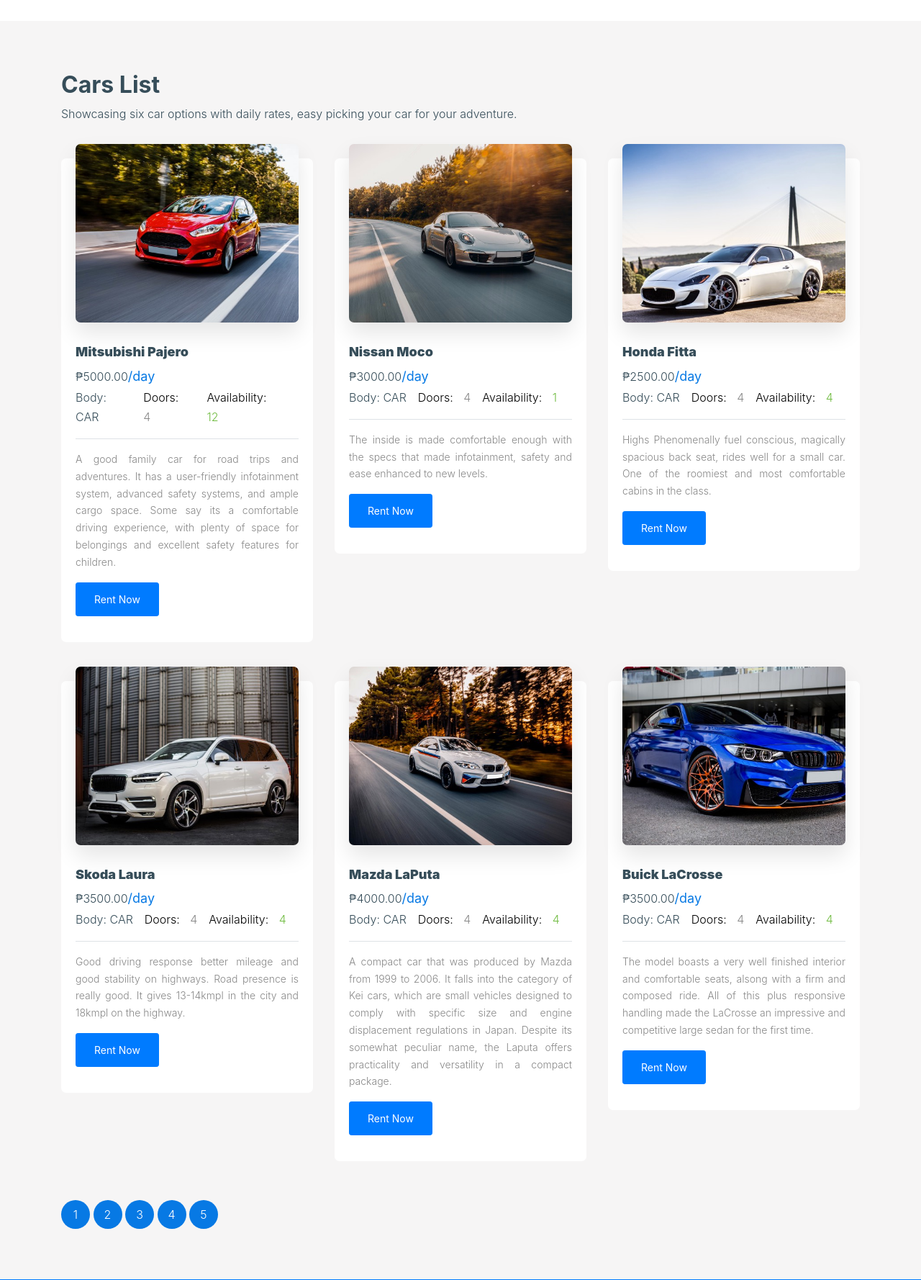
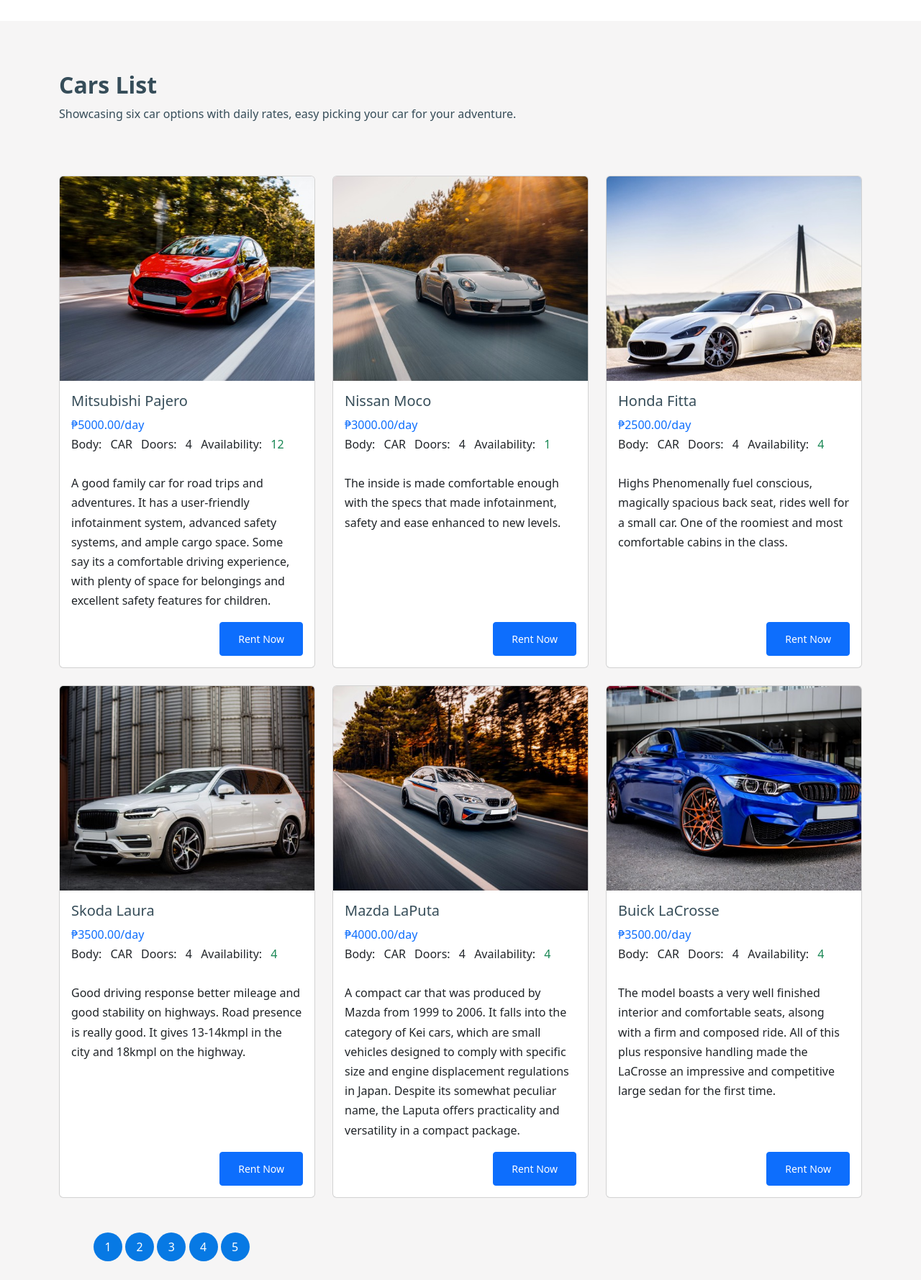
Before and after one commit to MACARIOLA/CAR-RENTAL-SYSTEM, a PHP site: page /carspage.php in a window 1280 px wide. Shown: the part 847-2625 px from the top of the page at 72% size. Run offline with PHP 8.4, Linux system fonts and the light colour scheme; data comes from the database, SQL or seed files in the repository; some web fonts are replaced.

Commit message:
Update carspage.php

```diff
--- a/carspage.php
+++ b/carspage.php
@@ -58,6 +58,8 @@ $result = mysqli_query($conn, $sql);
     <link rel="stylesheet" href="css/owl.theme.default.min.css">
     <link rel="stylesheet" href="fonts/flaticon/font/flaticon.css">
     <link rel="stylesheet" href="css/aos.css">
+    <link href="https://cdn.jsdelivr.net/npm/bootstrap@5.3.2/dist/css/bootstrap.min.css" rel="stylesheet">
+    <script src="https://cdn.jsdelivr.net/npm/bootstrap@5.3.2/dist/js/bootstrap.bundle.min.js"></script>
 
       <!----------------
            MAIN CSS
@@ -160,6 +162,20 @@ $result = mysqli_query($conn, $sql);
       .custom-pagination a:hover {
         background-color: #0056b3;
       }
+
+      .card{
+        height: 100%;
+      }
+
+      .card-body{
+        display: flex;
+        height: 100%;
+        flex-direction: column;
+      }
+
+      .card-text{
+        flex-grow: 1;
+      }
     </style>
 
 
@@ -198,7 +214,7 @@ $result = mysqli_query($conn, $sql);
                   <li><a href="home.html" class="nav-link zoom-out-image"><b>Home</b></a></li>
                   <li><a href="services.html" class="nav-link zoom-out-image"><b>Services</b></a></li>
                   <li><a href="booking.html" class="nav-link zoom-out-image"><b>Booking</b></a></li>
-                  <li class="active"><a href="cars.html" class="nav-link zoom-out-image"><b><b>Cars</b></b></a></li>
+                  <li class="active"><a href="carspage.php" class="nav-link zoom-out-image"><b><b>Cars</b></b></a></li>
                   <li><a href="reviews.html" class="nav-link zoom-out-image"><b>Reviews</b></a></li>
                   <li style="margin-right: 215px;"><a href="contact.php" class="nav-link zoom-out-image"><b>Contact Us</b></a></li>
                   <li><button type="button" class="accbtn nav-link zoom-out-image"><i class="fas fa-user"></i></button>
@@ -264,58 +280,45 @@ $result = mysqli_query($conn, $sql);
 
         <div class="row">
         <?php while($rows = mysqli_fetch_assoc($result)){  ?>
-          <div class="col-md-6 col-lg-4 mb-4">
-            <div class="listing d-block align-items">
-              <div class="listing-img">
-                <a href="details.php?id=<?php echo $rows['car_id']; ?>"><img src="<?php echo $rows["image"]; ?>" alt="Image" class="img-fluid zoom-out-image"></a>
-              </div>
+          <div class="col-md-4 col-6 gy-4">
+            <div class="card">
+              <a href="details.php?id=<?php echo $rows['car_id']; ?>"><img src="<?php echo $rows["image"]; ?>" alt="Image" class="img-fluid zoom-out-image card-img-top img-fit"></a>
               <?php
               if($rows["capacity"] == 0){
               ?>
-              <div class="listing-contents">
-                <h3><?php echo $rows["name"]; ?></h3>
-                <div class="rent-price">₱<?php echo $rows["price"]; ?><strong>/day</strong></div>
-                <div class="d-block d-md-flex mb-3 border-bottom pb-3">
-                  <div class="listing-feature pr-4">
-                    <span>Body:</span>
-                    <span>CAR</span>
-                  </div>
-                  <div class="listing-feature pr-4">
-                    <span class="caption">Doors:</span>
-                    <span class="number"><?php echo $rows["doors"]; ?></span>
-                  </div>
-                  <div class="listing-feature pr-4">
-                    <span class="caption">Availability:</span>
-                    <span class="number">0</span>
-                  </div>
-                </div>
-                <div>
-                  <p class="text-justify"><?php echo $rows["information"]; ?></p>
+              <div class="card-body">
+                <h5><strong><?php echo $rows["name"]; ?></strong></h5>
+                <div class="rent-price text-primary">₱<?php echo $rows["price"]; ?><strong>/day</strong></div>
+                <p class="card-text">
+                  <span class="pr-2">Body:</span>
+                  <span class="pr-2">CAR</span>
+                  <span class="caption pr-2">Doors:</span>
+                  <span class="number pr-2"><?php echo $rows["doors"]; ?></span>
+                  <span class="caption pr-2">Availability:</span>
+                  <span class="number text-danger pr-2">0</span><br><br>
+                  <span class="text-justify"><?php echo $rows["information"]; ?></span>
+                </p>
+                <div class="text-end">
+                  <a class="btn btn-primary btn-danger btn-sm zoom-out-image text-white">Out of Stock</a>
                 </div>
               </div>
               <?php
               }else{
               ?>
-              <div class="listing-contents">
-                <h3><?php echo $rows["name"]; ?></h3>
-                <div class="rent-price">₱<?php echo $rows["price"]; ?><strong>/day</strong></div>
-                <div class="d-block d-md-flex mb-3 border-bottom pb-3">
-                  <div class="listing-feature pr-3">
-                    <span>Body:</span>
-                    <span>CAR</span>
-                  </div>
-                  <div class="listing-feature pr-3">
-                    <span class="caption">Doors:</span>
-                    <span class="number"><?php echo $rows["doors"]; ?></span>
-                  </div>
-                  <div class="listing-feature pr-3">
-                    <span class="caption">Availability:</span>
-                    <span class="number text-success"><?php echo $rows["capacity"]; ?></span>
-                  </div>
-                </div>
-                <div>
-                  <p class="text-justify"><?php echo $rows["information"]; ?></p>
-                    <p><a href="transaction.html" class="btn btn-primary btn-sm zoom-out-image">Rent Now</a></p>
+              <div class="card-body">
+                <h5><strong><?php echo $rows["name"]; ?></strong></h5>
+                <div class="rent-price text-primary">₱<?php echo $rows["price"]; ?><strong>/day</strong></div>
+                <p class="card-text">
+                  <span class="pr-2">Body:</span>
+                  <span class="pr-2">CAR</span>
+                  <span class="caption pr-2">Doors:</span>
+                  <span class="number pr-2"><?php echo $rows["doors"]; ?></span>
+                  <span class="caption pr-2">Availability:</span>
+                  <span class="number text-success pr-2"><?php echo $rows["capacity"]; ?></span><br><br>
+                  <span class="text-justify"><?php echo $rows["information"]; ?></span>
+                </p>
+                <div class="text-end">
+                  <a href="transaction.html" class="btn btn-primary btn-sm zoom-out-image">Rent Now</a>
                 </div>
               </div>
               <?php
@@ -326,10 +329,9 @@ $result = mysqli_query($conn, $sql);
           <?php } ?>
         </div>
 
-
         <!----- PAGE ----->
         <div class="row">
-          <div class="col-5">
+          <div class="col-5 m-5">
             <div class="custom-pagination">
               <?php
               for($counter = 1; $counter <= $pages; $counter++){
```
